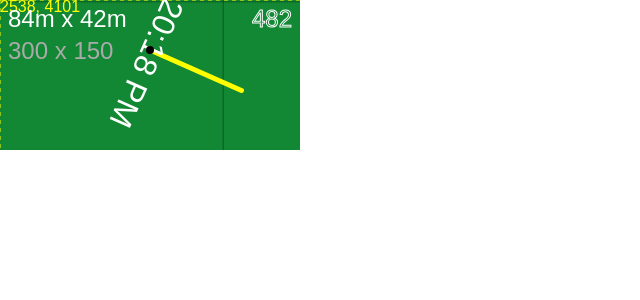
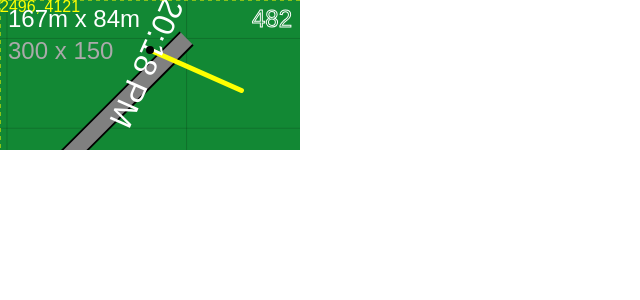
Before and after one commit to paulroho/traffy, a Next.js app: page /simulation in a window 1280 px wide. Shown: the top 300 px of the page, without its empty margins (0-640 px from the left). Built offline with nearby package versions, Linux system fonts and the light colour scheme.

Commit message:
draw straight road segments

```diff
--- a/src/app/simulation/page.tsx
+++ b/src/app/simulation/page.tsx
@@ -11,6 +11,7 @@ import renderableVehicle from "@/visualization/components/vehicle";
 import { Renderable } from "@/visualization/basics";
 import { World } from "@/domain/World";
 import { Mapper } from "./Mapper";
+import road from "@/visualization/components/road";
 
 export default function Simulation() {
   const world = new World(new Date());
@@ -21,7 +22,7 @@ export default function Simulation() {
     north: 4000,
   };
 
-  const scaleWorldToDevice = 2 / 1;
+  const scaleWorldToDevice = 1 / 1;
 
   const gridOptions = {
     interval: {
@@ -119,6 +120,7 @@ export default function Simulation() {
 
     return [
       grid(gridOptions),
+      road(world.aRoad),
       renderableVehicle(world.aVehicle),
     ];
   }
--- a/src/domain/World.ts
+++ b/src/domain/World.ts
@@ -1,3 +1,4 @@
+import { RoadSegment } from "./basics";
 import { Vehicle, VehicleOptions, VehicleState } from "./Vehicle";
 
 export class World {
@@ -54,4 +55,29 @@ export class World {
   get aVehicle(): Vehicle {
     return this.vehicles[0];
   }
+
+  get aRoad(): RoadSegment[] {
+    return [
+      {
+        from: { east: 2000, north: 3950 },
+        to: { east: 2400, north: 3950 },
+        width: 10,
+      },
+      {
+        from: { east: 2500, north: 4000 },
+        to: { east: 2600, north: 4100 },
+        width: 10,
+      },
+      {
+        from: { east: 2700, north: 4150 },
+        to: { east: 2800, north: 4150 },
+        width: 10,
+      },
+      {
+        from: { east: 2850, north: 4100 },
+        to: { east: 2850, north: 3900 },
+        width: 10,
+      },
+    ]
+  }
 }
--- a/src/domain/basics.ts
+++ b/src/domain/basics.ts
@@ -39,6 +39,12 @@ export type WorldSize = {
 export type WorldExtent = {
     southWestCorner: WorldPosition,
     size: WorldSize,
+};
+
+export type RoadSegment = {
+    from: WorldPosition,
+    to: WorldPosition,
+    width: number,
 }
 
 export type PlacedVector = {
@@ -101,6 +107,18 @@ export function distance(p1: Position, p2: Position): number {
     return Math.sqrt(dx * dx + dy * dy);
 }
 
+export function distanceWorld(p1: WorldPosition, p2: WorldPosition): number {
+    const de = p2.east - p1.east;
+    const dn = p2.north - p1.north;
+    return Math.sqrt(de * de + dn * dn);
+}
+
+export function angleWorld(from: WorldPosition, to: WorldPosition): number {
+    const de = to.east - from.east;
+    const dn = to.north - from.north;
+    return  Math.atan2(dn, de);
+}
+
 export function getOrthogonalVector(vector: Vector2d): Vector2d {
     return {
         x: -vector.y,
--- /dev/null
+++ b/src/visualization/components/road.ts
@@ -0,0 +1,36 @@
+import { angleWorld, distanceWorld, RoadSegment } from "@/domain/basics";
+import { Renderable } from "../basics";
+
+export default function road(segments: RoadSegment[]): Renderable {
+    return {
+        render: (ctx) => {
+            segments.forEach(s => {
+                const length = distanceWorld(s.to, s.from);
+                const angle = angleWorld(s.to, s.from) + Math.PI;   // TODO: Why is this necessary
+
+                ctx.save();
+
+                ctx.translate(s.from.east, s.from.north);
+                ctx.rotate(angle);
+
+                ctx.beginPath();
+
+                ctx.fillStyle = "gray";
+                ctx.fillRect(
+                    0, -s.width/2,
+                    length, s.width,
+                )
+
+                ctx.moveTo(0, -s.width/2);
+                ctx.lineTo(length, -s.width/2);
+
+                ctx.moveTo(0, s.width/2);
+                ctx.lineTo(length, s.width/2);
+
+                ctx.stroke();
+
+                ctx.restore();
+            });
+        }
+    };
+}
```
